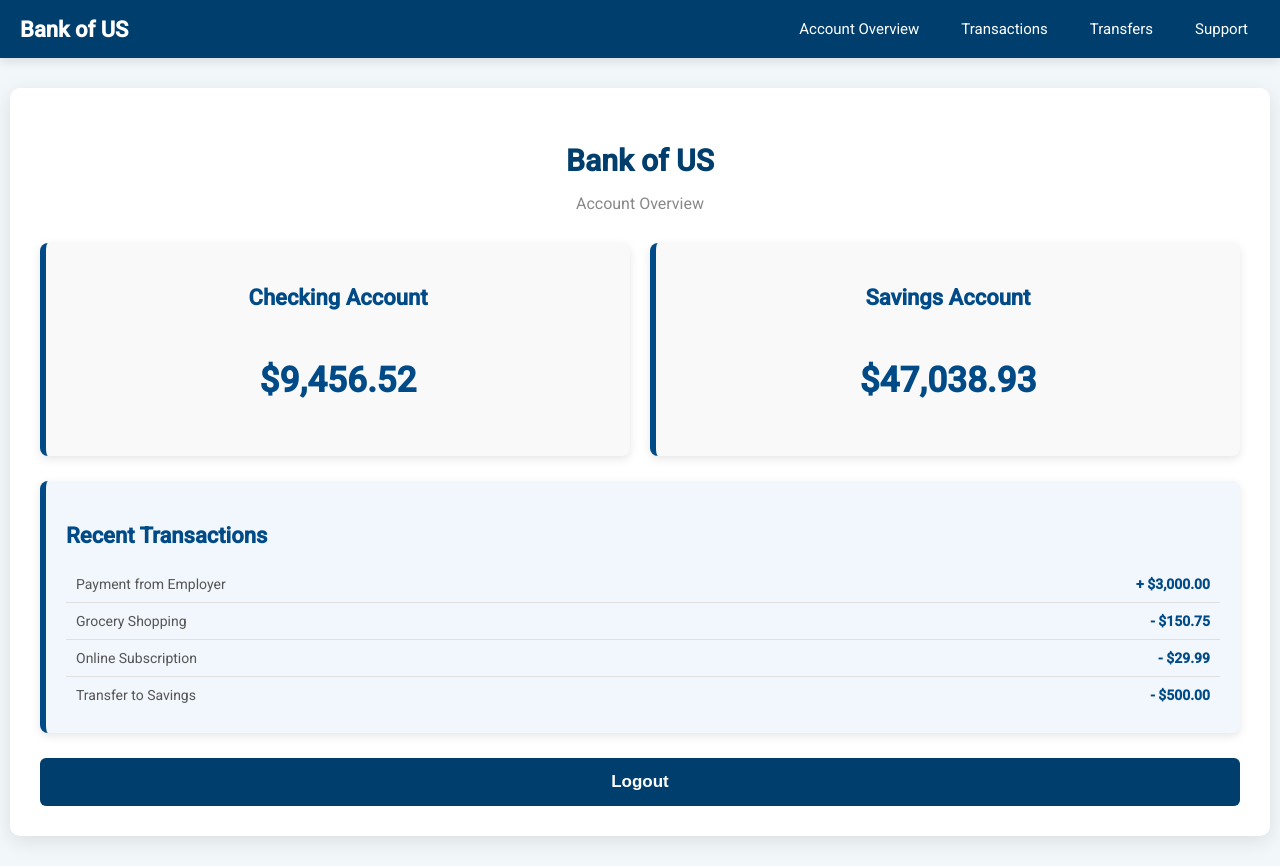
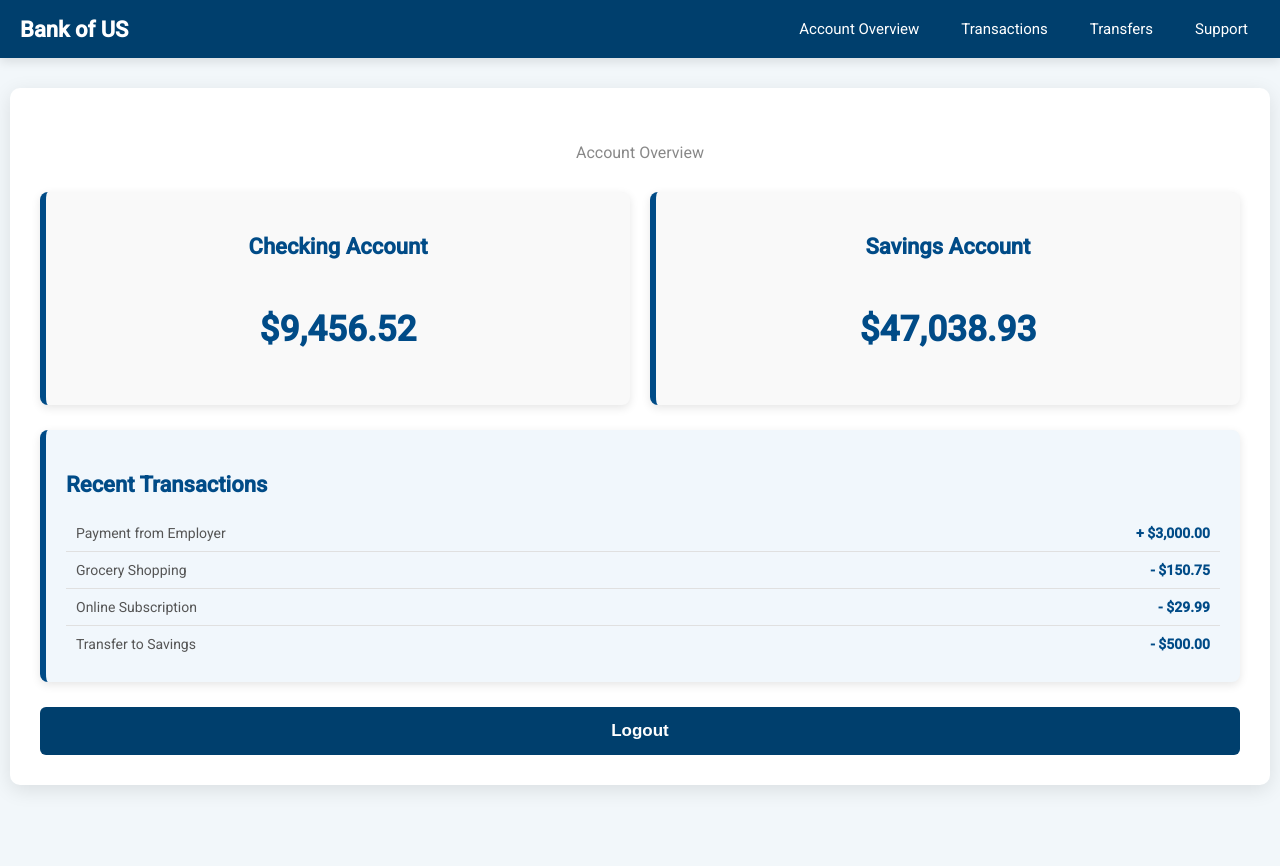
Before and after one commit to Rzm642/bank, a plain HTML site: page balance.html in a window 1280 px wide. After the commit the page ends 815 px from the top, so only its background shows below. Drawn offline with Linux system fonts and the light colour scheme; sample sign-in values are in the browser's storage.

Commit message:
Update balance.html

```diff
--- a/balance.html
+++ b/balance.html
@@ -215,7 +215,9 @@
 
     <!-- Navigation Bar -->
     <div class="navbar">
-        <h1>Bank of US</h1>
+        <h1>Bank of US
+
+        </h1>
         <nav>
             <a href="#">Account Overview</a>
             <a href="#">Transactions</a>
@@ -229,7 +231,7 @@
         <!-- Account Header -->
         <div class="header">
 
-            <h2>Bank of US</h2>
+            <h2></h2>
             <p>Account Overview</p>
         </div>
 
```
